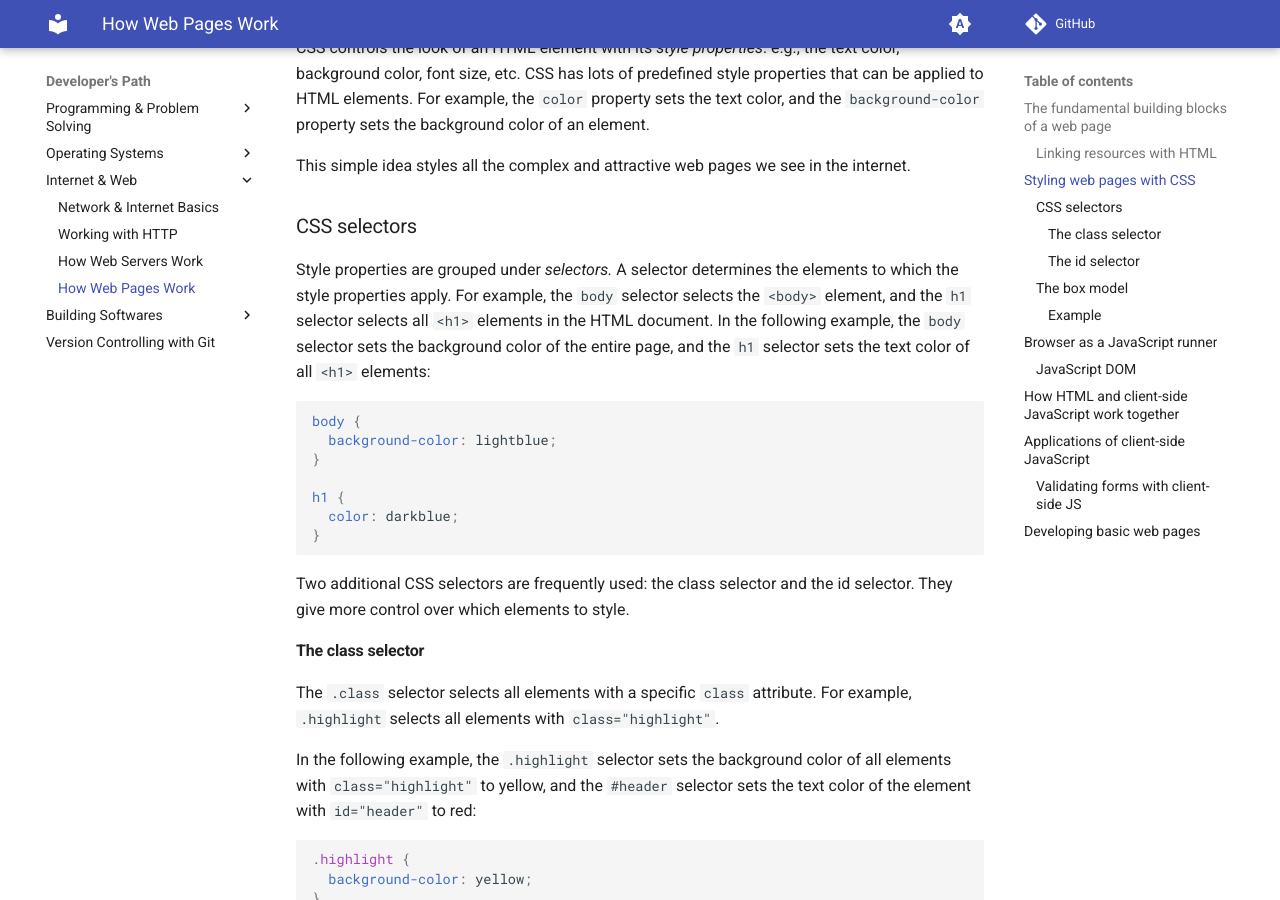
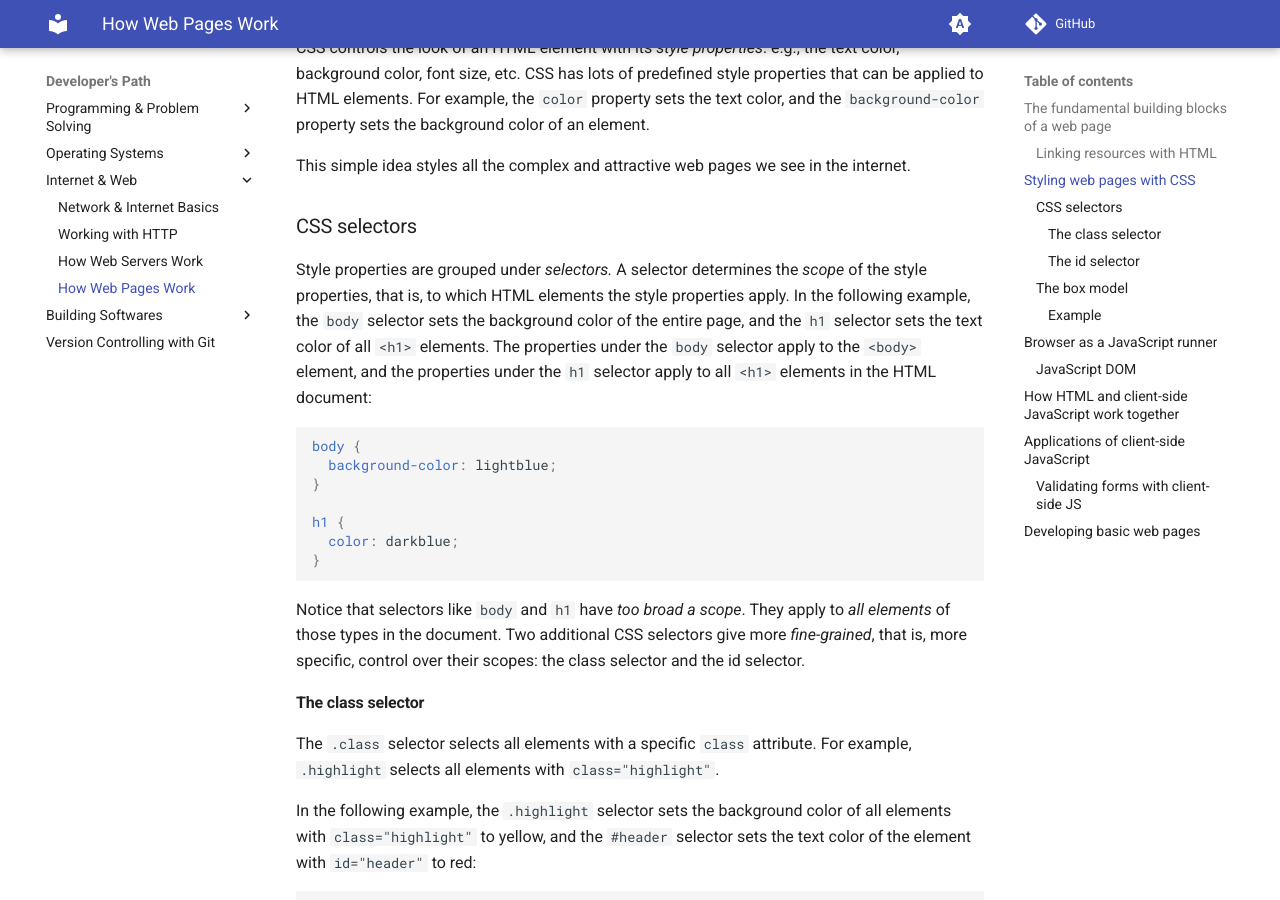
Before and after one commit to gharials/dev-path, an MkDocs documentation site: the page built from docs/internet-web/web-pages.md, in a window 1280 px wide and 900 px high, scrolled down 1415 px. Built offline with MkDocs 1.6.1 and Material for MkDocs 9.7.7, drawn with Linux system fonts in a browser that asks for light colours; comment, search, counter and statistics services are not loaded.

Commit message:
'web-pages': copy edit 'css selectors' section.

````diff
--- a/docs/internet-web/web-pages.md
+++ b/docs/internet-web/web-pages.md
@@ -55,7 +55,7 @@ This simple idea styles all the complex and attractive web pages we see in the i
 
 ### CSS selectors
 
-Style properties are grouped under _selectors._ A selector determines the elements to which the style properties apply. For example, the `body` selector selects the `<body>` element, and the `h1` selector selects all `<h1>` elements in the HTML document. In the following example, the `body` selector sets the background color of the entire page, and the `h1` selector sets the text color of all `<h1>` elements:
+Style properties are grouped under _selectors._ A selector determines the _scope_ of the style properties, that is, to which HTML elements the style properties apply. In the following example, the `body` selector sets the background color of the entire page, and the `h1` selector sets the text color of all `<h1>` elements. The properties under the `body` selector apply to the `<body>` element, and the properties under the `h1` selector apply to all `<h1>` elements in the HTML document:
 
 ```css
 body {
@@ -67,7 +67,7 @@ h1 {
 }
 ```
 
-Two additional CSS selectors are frequently used: the class selector and the id selector. They give more control over which elements to style.
+Notice that selectors like `body` and `h1` have _too broad a scope_. They apply to _all elements_ of those types in the document. Two additional CSS selectors give more _fine-grained_, that is, more specific, control over their scopes: the class selector and the id selector.
 
 #### The class selector
 
````
